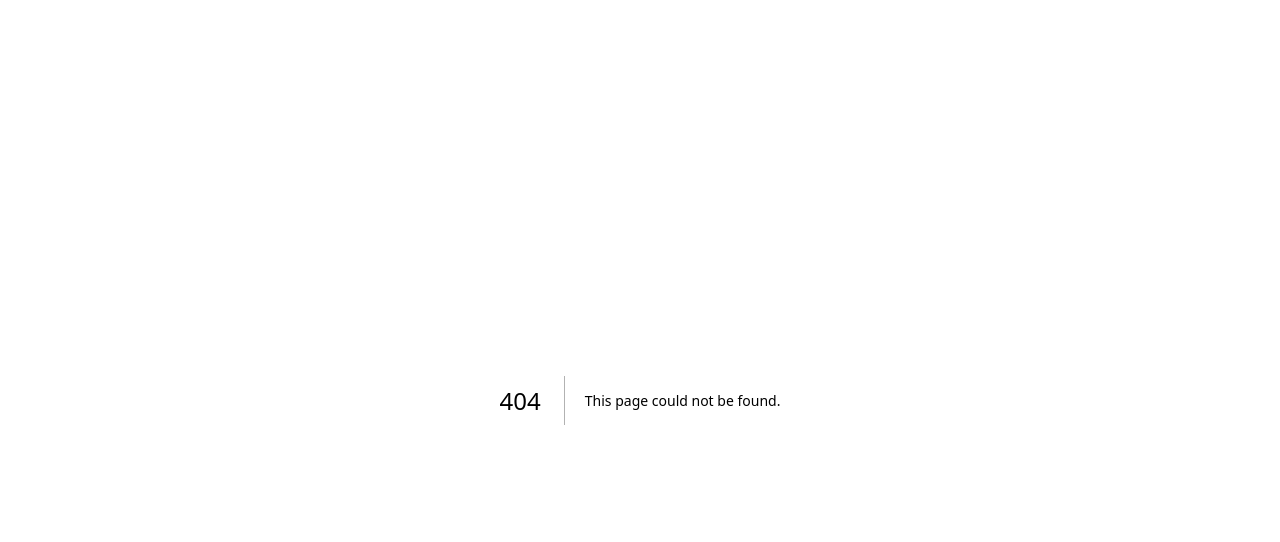
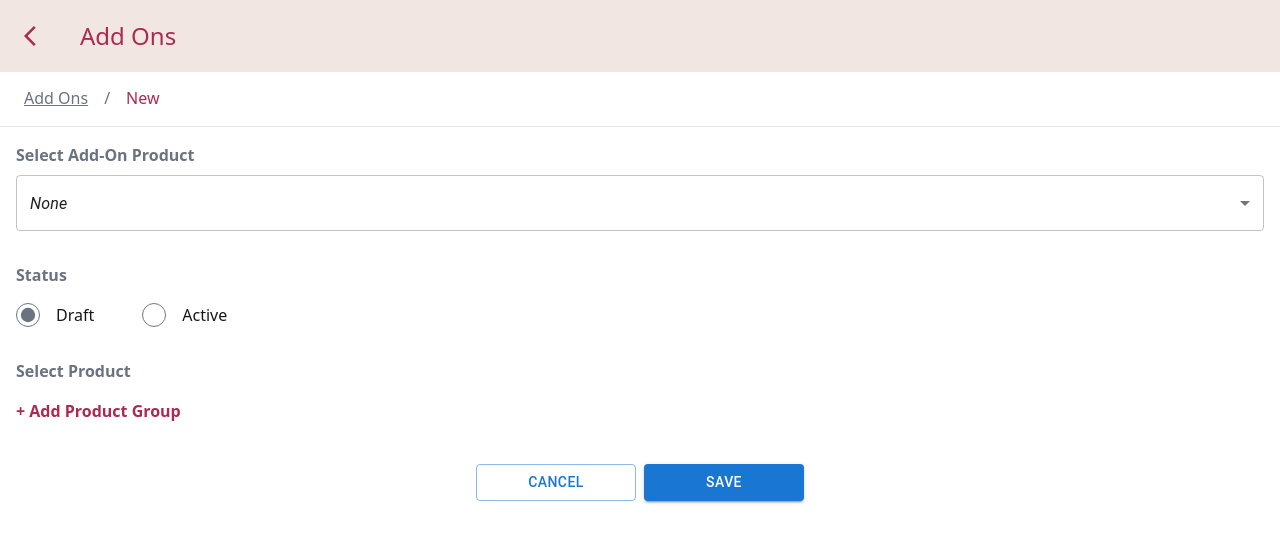
Before and after one commit to ey3shuh/intan-mobile, a Next.js app: page /addons/new-addons in a window 1280 px wide. Before the commit this address had no page. Shown: the top 542 px of the page. Built offline with nearby package versions, Linux system fonts and the light colour scheme; a web font is replaced by a local one.

Commit message:
Create new-addons.tsx

```diff
--- /dev/null
+++ b/pages/addons/new-addons.tsx
@@ -0,0 +1,179 @@
+'use client';
+import React,{useState} from 'react'
+import Image from 'next/image'
+import Typography from '@mui/material/Typography';
+import Breadcrumbs from '@mui/material/Breadcrumbs';
+import Link from '@mui/material/Link';
+import DropDownAddOns from './new-addons/DropDownAddOns';
+import SelectProductPopup from '@/pages/PopUp/SelectProductPopup';
+import CancelButton from '@/pages/CancelButton';
+import SubmitButton from '@/pages/SubmitButton';
+import '../../app/globals.css'
+import { useRouter } from 'next/navigation';
+import ArrowBackIosIcon from '@mui/icons-material/ArrowBackIos';
+
+
+const NewAddOns = () => {
+    function handleClick(event: React.MouseEvent<HTMLDivElement, MouseEvent>) {
+        event.preventDefault();
+        console.info('You clicked a breadcrumb.');
+      }
+      const router = useRouter();
+      const [status, setStatus] = useState('Draft');
+      const [productGroups, setProductGroups] = useState<any[]>([]);
+      const [selectedTypes, setSelectedTypes] = useState<{ [key: number]: string }>({});
+      const [isPopupOpen, setIsPopupOpen] = useState(false);
+      const handleOpenPopup = () => setIsPopupOpen(true);
+  const handleClosePopup = () => setIsPopupOpen(false);
+
+
+  const handleSelectProducts = (selectedItems: any[]) => {
+    setProductGroups((prevGroups) => [...prevGroups, selectedItems]);
+  };
+
+  const handleSubmit = (event: React.FormEvent) => {
+    event.preventDefault();
+    // Add your submission logic here
+  };
+  return (
+    <div className="w-full overflow-x-hidden">
+{/*--------------------------- Header Section------------------------- */}
+<div className="w-full p-2 bg-custom-bg fixed top-0 z-50">
+    <ul className="flex items-center h-full">
+        <li className="flex items-center px-4">
+        <button>
+        <ArrowBackIosIcon
+        onClick={() => router.push('/addons')}
+          className="object-contain text-header-bg my-4"
+        /></button>
+        </li>
+        <li className="flex items-center">
+            <h1 className="text-header-bg text-xl xl:text-2xl px-4 font-sfPro font-medium">
+              Add Ons
+            </h1>
+        </li>
+    </ul>
+</div>
+{/*--------------------------- Header Section------------------------- */}
+
+{/* -----------------------------Breadcrumbs-------------------------- */}
+<div className="w-full p-4 border-b flex items-start mt-[70px]">
+    <ul className="text-[1rem] font-sfPro font-medium text-gray-500"> {/* Increased font size */}
+      <li className="flex items-center px-2">
+        <span className="mr-2 underline cursor-pointer" onClick={() => router.push('/addons')} >Add Ons</span>
+        <span className="mx-2">/</span>
+        <span className="ml-2 text-header-bg">New</span>
+      </li>
+    </ul>
+  </div>
+{/* -----------------------------Breadcrumbs-------------------------- */}
+<div className='p-4'>
+{/* ----------------------------DropDown--------------------------- */}
+
+  <p className='text-[1rem] text-gray-500 font-sfPro font-semibold pb-2'> Select Add-On Product</p>
+<DropDownAddOns/></div>
+{/* ----------------------------DropDown--------------------------- */}
+
+{/* ----------------------------Radio--------------------------- */}
+<div className='p-4'>
+  <label className='block text-[1rem] text-gray-500 font-sfPro font-semibold pb-4'>Status</label>
+    <div className='flex space-x-12 '> {/* Increased space */}
+      <label className='flex items-center space-x-4 text-[1rem] font-sfPro'> {/* Increased font size */}
+        <input
+              type='radio'
+              value='Draft'
+              checked={status === 'Draft'}
+              onChange={(e) => setStatus(e.target.value)}
+              className='accent-gray-500  w-6 h-6'
+            />
+          <span>Draft</span>
+      </label>
+      <label className='flex items-center space-x-4 text-[1rem] font-sfPro'> {/* Increased font size */}
+        <input
+              type='radio'
+              value='Active'
+              checked={status === 'Active'}
+              onChange={(e) => setStatus(e.target.value)}
+              className='accent-gray-500  w-6 h-6'
+            />
+          <span>Active</span>
+      </label>
+    </div>
+</div>
+{/* ----------------------------Radio--------------------------- */}
+
+{/* ----------------------------Add Product--------------------------- */}
+<div className='p-4'>
+<p className='text-[1rem]  text-gray-500 font-sfPro font-semibold pb-4'> Select Product</p>
+<button type='button'
+        onClick={handleOpenPopup}
+        className='
+        text-header-bg text-[1rem]
+        font-sfPro font-semibold
+      '>
+              + Add Product Group
+</button>
+
+</div>
+{productGroups.length > 0 && (
+  <div className='px-4'>
+    {productGroups.map((group, index) => (
+      <div key={index} className="mb-4 relative">
+        {/* Delete button in top-right */}
+        <button
+          onClick={() => {
+            setProductGroups(prev => prev.filter((_, i) => i !== index));
+            setSelectedTypes(prev => {
+              const newState = { ...prev };
+              delete newState[index];
+              return newState;
+            });
+          }}
+          className="absolute right-2 text-gray-500 text-2xl "
+        >
+          &times;
+        </button>
+        {/* Product Table */}
+        <table className="bg-gray-50 text-[1rem] rounded-lg w-full  ">
+        <thead className='border-b border-gray-300 ' >
+        <tr className="text-[1rem] text-gray-500 font-semibold border-b
+   ">
+    <th className="text-left p-4 ">Products</th>
+
+
+    </tr>
+          </thead>
+          <tbody>
+            {group.map((item: any) => (
+              <tr key={item.title}>
+                <td className="flex items-start font-sfPro font-normal text-gray-500 px-4 py-4">
+                  {item.title}
+                </td>
+                </tr>
+            ))}
+          </tbody>
+        </table>
+      </div>
+    ))}
+  </div>
+)}
+
+
+      {/* Popup Component */}
+      <SelectProductPopup
+        isOpen={isPopupOpen}
+        onClose={handleClosePopup}
+        onSelect={handleSelectProducts}
+      />
+
+<div className="flex justify-center  space-x-2 py-6">
+ <CancelButton/> <SubmitButton />
+ </div>
+
+
+
+   </div>
+  )
+}
+
+export default NewAddOns
```
